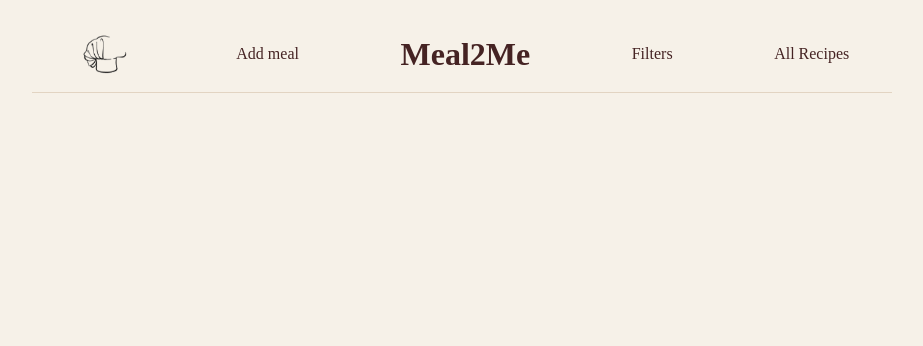
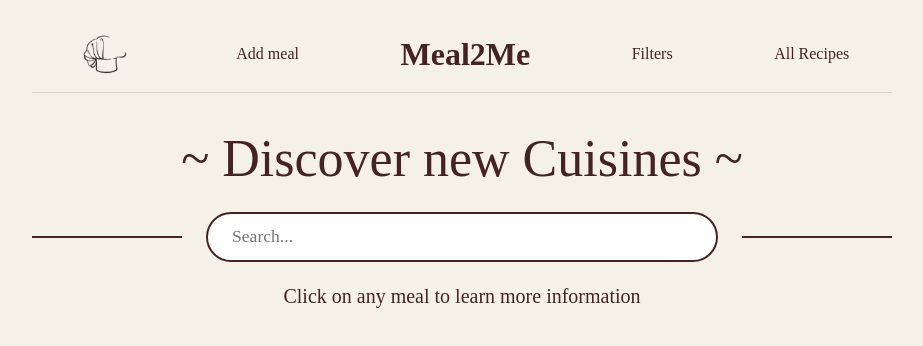
Before and after one commit to MIM-017/meal2me, a Next.js app: page / in a window 1280 px wide. Shown: the top 346 px of the page, without its empty margins (178-1101 px from the left). Built offline with nearby package versions, Linux system fonts and the light colour scheme.

Commit message:
Fix branching conflicts

```diff
--- a/app/page.tsx
+++ b/app/page.tsx
@@ -1,3 +1,10 @@
+import { SearchBar } from "@/components/search-bar";
+
 export default function Page() {
-
+  return (
+    <main className="home">
+      <h1 className="home-title">~ Discover new Cuisines ~</h1>
+      <SearchBar />
+    </main>
+  );
 }
```
